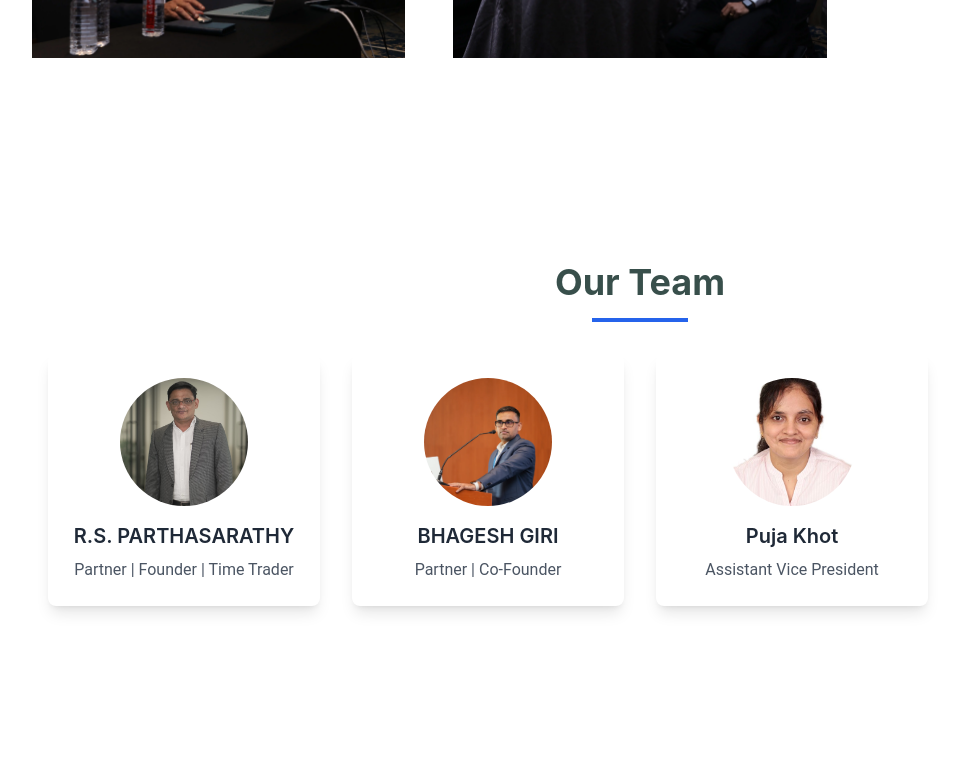
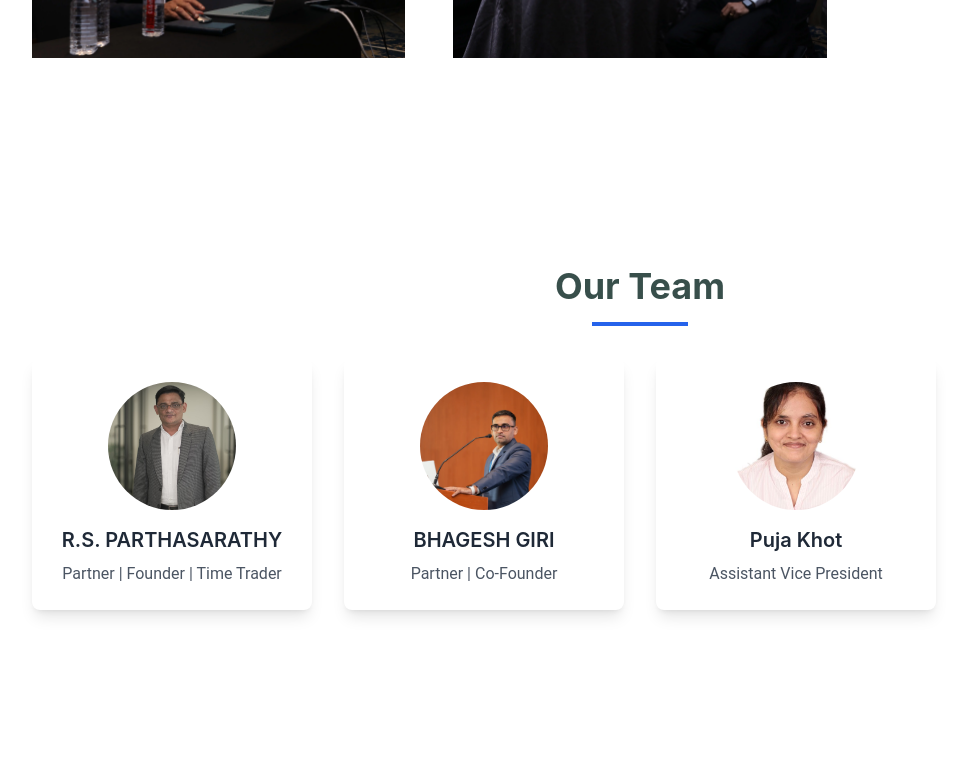
Before and after one commit to Sarvesh-24/FortuneWeb, a React (Create React App) app: page / in a window 1280 px wide. Shown: the part 6460-7241 px from the top of the page, without its empty margins (0-965 px from the left). Built offline with nearby package versions, Linux system fonts and the light colour scheme.

Commit message:
Team.js Changed

```diff
--- a/src/components/Team.js
+++ b/src/components/Team.js
@@ -67,40 +67,60 @@ const Team = () => {
 >
   <div
     className="bg-white dark:bg-gray-800 rounded-lg max-w-md w-full p-6 relative transform transition-all"
-          onClick={(e) => e.stopPropagation()}
+    onClick={(e) => e.stopPropagation()} // Prevent closing when clicking inside the modal
   >
+    {/* Close Button */}
     <button
       onClick={onClose}
-            className="absolute top-4 right-4 text-gray-400 hover:text-gray-600 transition-colors"
+      className="absolute top-4 right-4 text-gray-400 hover:text-gray-600 dark:text-gray-500 dark:hover:text-gray-300 transition-colors"
       aria-label="Close modal"
     >
       <IoClose size={24} />
     </button>
 
+    {/* Modal Content */}
     <div className="flex flex-col items-center">
+      {/* Profile Image */}
       <img
         src={member.image}
         alt={member.name}
         className="rounded-full object-cover mb-4"
-              style={{ width: '128px', height: '128px' }} // Fix size directly
+        style={{ width: '128px', height: '128px' }} // Fixed image size
       />
-            <h2 id={`modal-${member.id}`} className="text-2xl font-bold text-[#384f4b] dark:text-white mb-2">{member.name}</h2>
+      {/* Member Name */}
+      <h2
+        id={`modal-${member.id}`}
+        className="text-2xl font-bold text-[#384f4b] dark:text-white mb-2"
+      >
+        {member.name}
+      </h2>
+      {/* Member Position */}
       <p className="text-gray-600 dark:text-gray-400 mb-4">{member.position}</p>
-            <p className="text-gray-700 dark:text-gray-300 mb-6 text-center">{member.bio}</p>
+      {/* Member Bio */}
+      <p className="text-gray-700 dark:text-gray-300 mb-6 text-center">
+        {member.bio}
+      </p>
     </div>
   </div>
 </div>
+
+
     );
   };
 
   return (
-    <section id="team" className="about section mx-auto max-w-screen-xl px-4 py-16 sm:px-6 lg:px-8 font-roboto text-[#444444] dark:bg-gray-900 dark:text-gray-300">
-      <div className="container mx-auto px-4 py-16">
+    <section
+  id="team"
+  className="w-full min-h-screen px-4 py-16 bg-white dark:bg-gray-900 text-[#444444] dark:text-gray-300 font-roboto transition-colors duration-300"
+>
+  <div className="w-full max-w-screen-xl mx-auto px-4 py-16">
+    {/* Section Title */}
     <h2 className="text-3xl md:text-4xl font-bold text-[#384f4b] dark:text-white text-center mb-4 font-inter">
       Our Team
     </h2>
     <div className="w-24 h-1 bg-blue-600 mx-auto mb-8 dark:bg-blue-400"></div>
 
+    {/* Team Members Grid */}
     <div className="grid grid-cols-1 md:grid-cols-2 lg:grid-cols-4 gap-8">
       {teamMembers.map((member) => (
         <button
@@ -110,21 +130,25 @@ const Team = () => {
           aria-haspopup="dialog"
         >
           <div className="flex flex-col items-center">
+            {/* Profile Image */}
             <div className="relative w-32 h-32 mb-4 rounded-full overflow-hidden">
               <img
                 src={member.image}
                 alt={member.name}
                 className="w-full h-full object-cover"
-                    style={{ width: '128px', height: '128px' }} // Fixed size directly
               />
             </div>
-                <h3 className="text-xl font-semibold text-gray-800 dark:text-white mb-2">{member.name}</h3>
+            {/* Name and Position */}
+            <h3 className="text-xl font-semibold text-gray-800 dark:text-white mb-2">
+              {member.name}
+            </h3>
             <p className="text-gray-600 dark:text-gray-400">{member.position}</p>
           </div>
         </button>
       ))}
     </div>
 
+    {/* Modal for Selected Team Member */}
     {selectedMember && (
       <Modal
         member={selectedMember}
@@ -133,6 +157,7 @@ const Team = () => {
     )}
   </div>
 </section>
+
   );
 };
 
```
Lines whose indentation alone changed are shown as unchanged.
